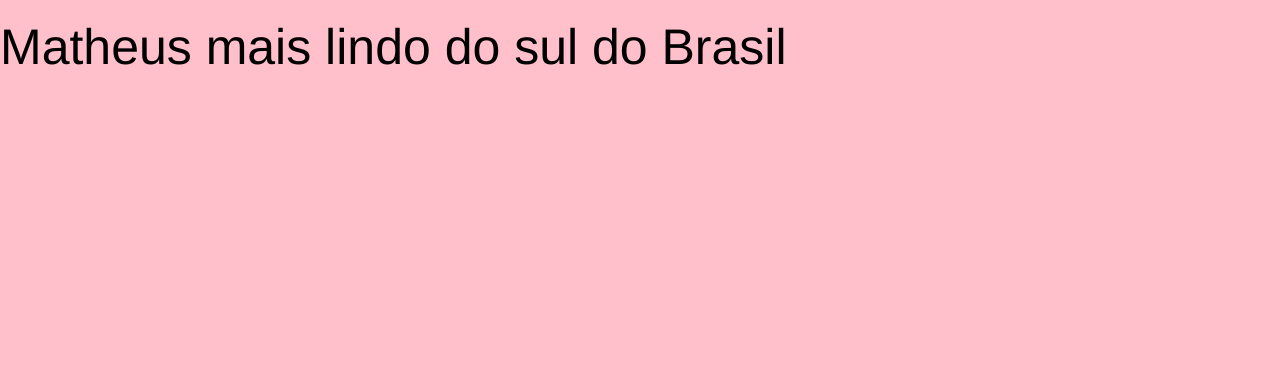
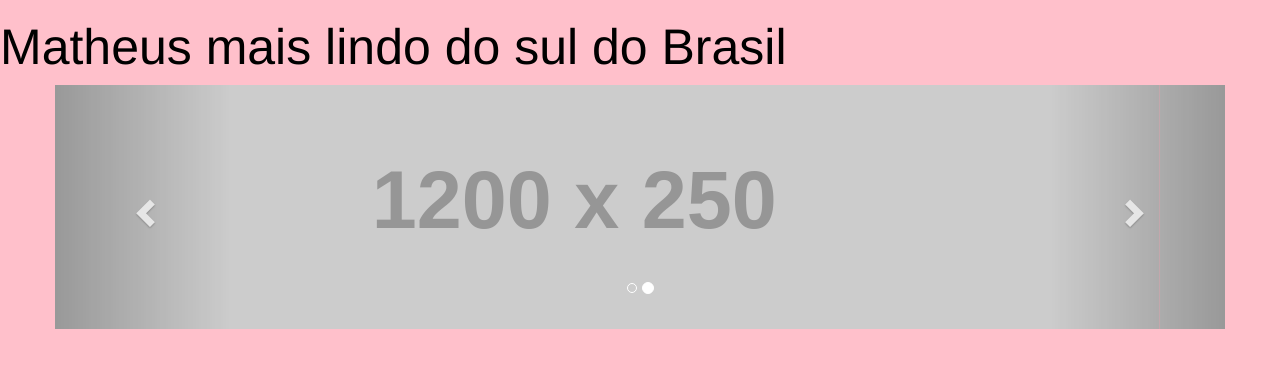
Before and after one commit to MatheusWisniewski/web-sass-project, a website: page app/index.html in a window 1280 px wide. Drawn offline with nearby package versions, Linux system fonts and the light colour scheme; placeholder pictures from the web are drawn by us.

Commit message:
Add carousel in html

```diff
--- a/app/index.html
+++ b/app/index.html
@@ -9,6 +9,33 @@
 </head>
 <body>
     <h1>Matheus mais lindo do sul do Brasil</h1>
+
+    <div class="container">
+        <div class="row">
+            <div id="slider" class="carousel slide" data-ride="carousel">
+                    <ol class="carousel-indicators">
+                        <li data-target="#slider" data-ride-to="0" class="active"></li>
+                        <li data-target="#slider" data-ride-to="1"></li>
+                    </ol>
+                    <div class="carousel-inner">
+                        <div class="item active">
+                            <img src="http://placehold.it/1200x250.jpg" alt="">
+                        </div>
+                        <div class="item">
+                                <img src="http://placehold.it/1200x250.jpg" alt="">
+                            </div>
+                    </div>
+                    <a href="#slider" class="left carousel-control" role="button" data-slide="prev">
+                        <span class="glyphicon glyphicon-chevron-left" aria-hidden="true"></span>
+                    </a>
+                    <a href="#slider" class="right carousel-control" role="button" data-slide="next">
+                            <span class="glyphicon glyphicon-chevron-right" aria-hidden="true"></span>
+                        </a>
+                </div>
+        </div>
+    </div>
+
+
 </body>
 <script src="js/main.js"></script>
 </html>
```
Also changed, not shown: src/index.html (+27 -0 lines).
